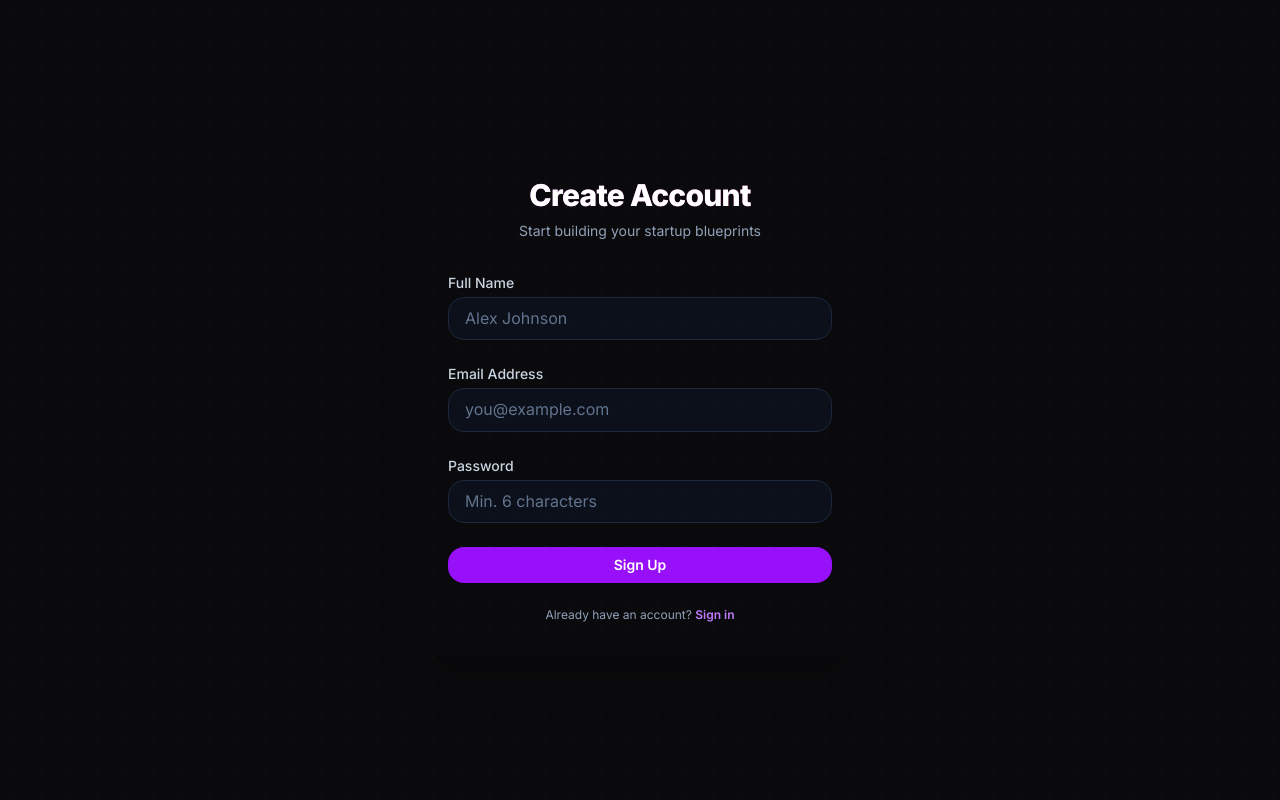
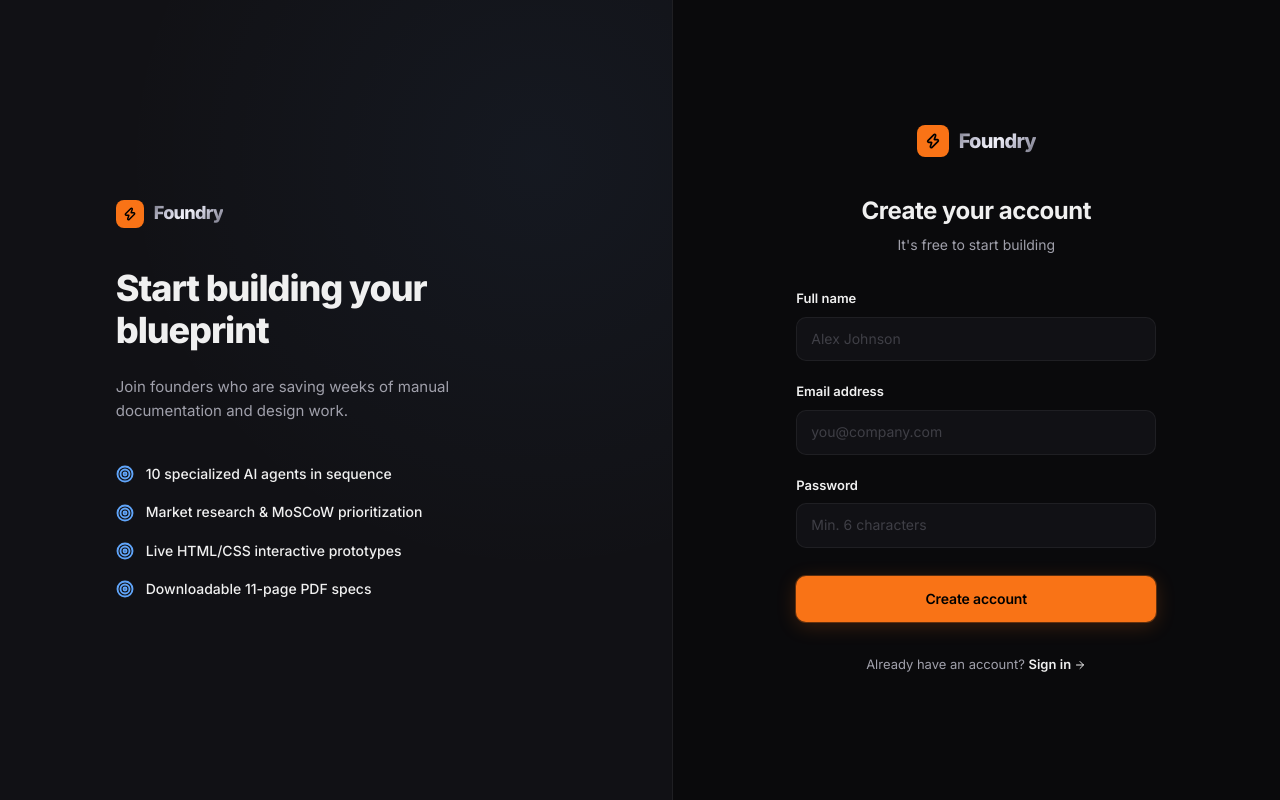
Before and after one commit to MouliSrivastava05/Foundry, a React (Vite) app in the folder frontend/: page /signup in a window 1280 px wide. Built offline with nearby package versions, Linux system fonts and the light colour scheme; no server answers; what @react-pdf/renderer would draw is missing.

Commit message:
Step 3: Auth pages redesign — split-screen layout with Precision Dark theme

```diff
--- a/frontend/src/pages/Login.tsx
+++ b/frontend/src/pages/Login.tsx
@@ -1,5 +1,6 @@
 import React, { useState } from 'react'
 import { useNavigate, Link } from 'react-router-dom'
+import { Zap, CheckCircle, ArrowRight } from 'lucide-react'
 import { useAuth } from '../store/AuthContext'
 
 export const Login: React.FC = () => {
@@ -32,85 +33,173 @@ export const Login: React.FC = () => {
   }
 
   return (
-    <div className="flex min-h-screen items-center justify-center px-4 py-12">
-      <div className="glass w-full max-w-md rounded-2xl p-8 shadow-2xl">
-        <div className="mb-8 text-center">
-          <h2 className="text-3xl font-extrabold tracking-tight text-white bg-clip-text bg-gradient-to-r from-purple-400 to-pink-500">
+    <div style={{ minHeight: '100vh', display: 'flex' }}>
+      {/* ── Left Side: Product Showcase ─────────────────────────────────── */}
+      <div style={{
+        flex: 1,
+        background: 'var(--bg-surface)',
+        borderRight: '1px solid var(--border)',
+        display: 'flex',
+        flexDirection: 'column',
+        justifyContent: 'center',
+        padding: '64px',
+        position: 'relative',
+        overflow: 'hidden'
+      }} className="hidden md:flex">
+
+        {/* Abstract pattern */}
+        <div style={{
+          position: 'absolute', top: 0, left: 0, right: 0, bottom: 0,
+          backgroundImage: 'radial-gradient(circle at 20% 80%, rgba(249, 115, 22, 0.05) 0%, transparent 50%)',
+          pointerEvents: 'none'
+        }} />
+
+        <div style={{ maxWidth: 440, margin: '0 auto', zIndex: 10 }}>
+          <div style={{ display: 'flex', alignItems: 'center', gap: 10, marginBottom: 40 }}>
+            <div style={{ width: 28, height: 28, borderRadius: 8, background: 'var(--accent)', display: 'flex', alignItems: 'center', justifyContent: 'center' }}>
+              <Zap size={14} color="#000" strokeWidth={2.5} />
+            </div>
+            <span className="text-gradient-silver" style={{ fontWeight: 800, fontSize: 18, letterSpacing: '-0.04em' }}>
               Foundry
+            </span>
+          </div>
+
+          <h2 style={{ fontSize: 'clamp(28px, 3vw, 36px)', fontWeight: 800, letterSpacing: '-0.03em', lineHeight: 1.15, marginBottom: 24 }}>
+            Sign in to your workspace
           </h2>
-          <p className="mt-2 text-sm text-slate-400">
-            Orchestrate multi-agent startup blueprints
+          <p style={{ fontSize: 15, color: 'var(--text-secondary)', lineHeight: 1.6, marginBottom: 40 }}>
+            Access your startup blueprints, orchestration pipelines, and live prototypes.
           </p>
+
+          <div style={{ display: 'flex', flexDirection: 'column', gap: 16 }}>
+            {[
+              'Resume interrupted agent pipelines',
+              'Download full PDF specs',
+              'Access live HTML/CSS UI previews',
+              'Manage your API keys securely'
+            ].map((feature, i) => (
+              <div key={i} className="animate-fade-up" style={{ display: 'flex', gap: 12, alignItems: 'center', animationDelay: `${i * 100}ms` }}>
+                <CheckCircle size={18} color="var(--accent)" strokeWidth={2.5} />
+                <span style={{ fontSize: 14, color: 'var(--text-primary)', fontWeight: 500 }}>{feature}</span>
+              </div>
+            ))}
+          </div>
+        </div>
+      </div>
+
+      {/* ── Right Side: Auth Form ───────────────────────────────────────── */}
+      <div style={{
+        flex: 1,
+        display: 'flex',
+        flexDirection: 'column',
+        justifyContent: 'center',
+        padding: '32px',
+        background: 'var(--bg-base)'
+      }}>
+        <div style={{ width: '100%', maxWidth: 360, margin: '0 auto' }}>
+
+          {/* Mobile Logo */}
+          <div className="md:hidden" style={{ display: 'flex', alignItems: 'center', gap: 10, marginBottom: 40, justifyContent: 'center' }}>
+            <div style={{ width: 32, height: 32, borderRadius: 8, background: 'var(--accent)', display: 'flex', alignItems: 'center', justifyContent: 'center' }}>
+              <Zap size={16} color="#000" strokeWidth={2.5} />
+            </div>
+            <span className="text-gradient-silver" style={{ fontWeight: 800, fontSize: 20, letterSpacing: '-0.04em' }}>
+              Foundry
+            </span>
+          </div>
+
+          <div style={{ marginBottom: 32, textAlign: 'center' }}>
+            <h1 style={{ fontSize: 24, fontWeight: 700, letterSpacing: '-0.02em', marginBottom: 8 }}>Welcome back</h1>
+            <p style={{ fontSize: 14, color: 'var(--text-secondary)' }}>Enter your credentials to continue</p>
           </div>
 
           {error && (
-          <div className="mb-4 rounded-lg bg-red-500/10 border border-red-500/20 p-3 text-sm text-red-400">
+            <div style={{
+              background: 'rgba(239, 68, 68, 0.1)',
+              border: '1px solid rgba(239, 68, 68, 0.2)',
+              color: '#EF4444',
+              padding: '12px 16px',
+              borderRadius: 'var(--radius)',
+              fontSize: 13,
+              fontWeight: 500,
+              marginBottom: 24
+            }}>
               {error}
             </div>
           )}
 
-        <form className="space-y-6" onSubmit={handleSubmit}>
+          <form onSubmit={handleSubmit} style={{ display: 'flex', flexDirection: 'column', gap: 20 }}>
             <div>
-            <label className="block text-sm font-medium text-slate-300">
-              Email Address
+              <label style={{ display: 'block', fontSize: 13, fontWeight: 600, color: 'var(--text-primary)', marginBottom: 8 }}>
+                Email address
               </label>
               <input
                 type="email"
                 required
                 value={email}
                 onChange={(e) => setEmail(e.target.value)}
-              className="mt-1 block w-full rounded-lg border border-slate-800 bg-slate-900/50 px-4 py-2 text-white placeholder-slate-500 focus:border-purple-500 focus:outline-none focus:ring-1 focus:ring-purple-500"
-              placeholder="you@example.com"
+                className="input"
+                placeholder="you@company.com"
+                style={{ background: 'var(--bg-surface)' }}
               />
             </div>
 
             <div>
-            <label className="block text-sm font-medium text-slate-300">
+              <div style={{ display: 'flex', justifyContent: 'space-between', alignItems: 'center', marginBottom: 8 }}>
+                <label style={{ fontSize: 13, fontWeight: 600, color: 'var(--text-primary)' }}>
                   Password
                 </label>
+                <a href="#" style={{ fontSize: 12, color: 'var(--text-secondary)', fontWeight: 500 }}>
+                  Forgot?
+                </a>
+              </div>
               <input
                 type="password"
                 required
                 value={password}
                 onChange={(e) => setPassword(e.target.value)}
-              className="mt-1 block w-full rounded-lg border border-slate-800 bg-slate-900/50 px-4 py-2 text-white placeholder-slate-500 focus:border-purple-500 focus:outline-none focus:ring-1 focus:ring-purple-500"
+                className="input"
                 placeholder="••••••••"
+                style={{ background: 'var(--bg-surface)' }}
               />
             </div>
 
             <button
               type="submit"
               disabled={loading}
-            className="flex w-full justify-center rounded-lg bg-purple-600 px-4 py-2 text-sm font-semibold text-white transition duration-200 hover:bg-purple-700 focus:outline-none focus:ring-2 focus:ring-purple-500 focus:ring-offset-2 disabled:bg-purple-800 disabled:opacity-50"
+              className="btn btn-primary"
+              style={{ width: '100%', marginTop: 8, padding: '12px', fontSize: 14 }}
             >
-            {loading ? 'Signing In...' : 'Sign In'}
+              {loading ? 'Signing in...' : 'Sign in'}
             </button>
           </form>
 
-        <div className="relative my-6">
-          <div className="absolute inset-0 flex items-center">
-            <div className="w-full border-t border-slate-800"></div>
-          </div>
-          <div className="relative flex justify-center text-xs uppercase">
-            <span className="bg-slate-950 px-2 text-slate-500">Or</span>
-          </div>
+          <div style={{ display: 'flex', alignItems: 'center', gap: 12, margin: '24px 0' }}>
+            <hr className="divider-metallic" style={{ flex: 1 }} />
+            <span style={{ fontSize: 11, fontWeight: 600, color: 'var(--text-tertiary)', textTransform: 'uppercase', letterSpacing: '0.05em' }}>
+              Or continue with
+            </span>
+            <hr className="divider-metallic" style={{ flex: 1 }} />
           </div>
 
           <button
             onClick={handleDemo}
-          className="flex w-full justify-center rounded-lg border border-purple-500/30 bg-purple-500/10 px-4 py-2 text-sm font-semibold text-purple-300 transition duration-200 hover:bg-purple-500/20 focus:outline-none"
+            className="btn btn-secondary"
+            style={{ width: '100%', padding: '12px', fontSize: 14 }}
           >
-          Try Demo Mode (Instant View)
+            Try Demo Mode
           </button>
 
-        <p className="mt-6 text-center text-xs text-slate-400">
-          New to Foundry?{' '}
-          <Link to="/signup" className="font-semibold text-purple-400 hover:text-purple-300">
-            Create an account
+          <p style={{ marginTop: 32, textAlign: 'center', fontSize: 13, color: 'var(--text-secondary)' }}>
+            Don't have an account?{' '}
+            <Link to="/signup" style={{ color: 'var(--text-primary)', fontWeight: 600 }}>
+              Sign up <ArrowRight size={12} style={{ display: 'inline', marginBottom: 2 }} />
             </Link>
           </p>
         </div>
       </div>
+    </div>
   )
 }
+
 export default Login
--- a/frontend/src/pages/Signup.tsx
+++ b/frontend/src/pages/Signup.tsx
@@ -1,5 +1,6 @@
 import React, { useState } from 'react'
 import { useNavigate, Link } from 'react-router-dom'
+import { Zap, Target, ArrowRight } from 'lucide-react'
 import { useAuth } from '../store/AuthContext'
 
 export const Signup: React.FC = () => {
@@ -28,54 +29,134 @@ export const Signup: React.FC = () => {
   }
 
   return (
-    <div className="flex min-h-screen items-center justify-center px-4 py-12">
-      <div className="glass w-full max-w-md rounded-2xl p-8 shadow-2xl">
-        <div className="mb-8 text-center">
-          <h2 className="text-3xl font-extrabold tracking-tight text-white bg-clip-text bg-gradient-to-r from-purple-400 to-pink-500">
-            Create Account
+    <div style={{ minHeight: '100vh', display: 'flex' }}>
+      {/* ── Left Side: Product Showcase ─────────────────────────────────── */}
+      <div style={{
+        flex: 1,
+        background: 'var(--bg-surface)',
+        borderRight: '1px solid var(--border)',
+        display: 'flex',
+        flexDirection: 'column',
+        justifyContent: 'center',
+        padding: '64px',
+        position: 'relative',
+        overflow: 'hidden'
+      }} className="hidden md:flex">
+
+        {/* Abstract pattern */}
+        <div style={{
+          position: 'absolute', top: 0, left: 0, right: 0, bottom: 0,
+          backgroundImage: 'radial-gradient(circle at 80% 20%, rgba(96, 165, 250, 0.05) 0%, transparent 50%)',
+          pointerEvents: 'none'
+        }} />
+
+        <div style={{ maxWidth: 440, margin: '0 auto', zIndex: 10 }}>
+          <div style={{ display: 'flex', alignItems: 'center', gap: 10, marginBottom: 40 }}>
+            <div style={{ width: 28, height: 28, borderRadius: 8, background: 'var(--accent)', display: 'flex', alignItems: 'center', justifyContent: 'center' }}>
+              <Zap size={14} color="#000" strokeWidth={2.5} />
+            </div>
+            <span className="text-gradient-silver" style={{ fontWeight: 800, fontSize: 18, letterSpacing: '-0.04em' }}>
+              Foundry
+            </span>
+          </div>
+
+          <h2 style={{ fontSize: 'clamp(28px, 3vw, 36px)', fontWeight: 800, letterSpacing: '-0.03em', lineHeight: 1.15, marginBottom: 24 }}>
+            Start building your blueprint
           </h2>
-          <p className="mt-2 text-sm text-slate-400">
-            Start building your startup blueprints
+          <p style={{ fontSize: 15, color: 'var(--text-secondary)', lineHeight: 1.6, marginBottom: 40 }}>
+            Join founders who are saving weeks of manual documentation and design work.
           </p>
+
+          <div style={{ display: 'flex', flexDirection: 'column', gap: 16 }}>
+            {[
+              '10 specialized AI agents in sequence',
+              'Market research & MoSCoW prioritization',
+              'Live HTML/CSS interactive prototypes',
+              'Downloadable 11-page PDF specs'
+            ].map((feature, i) => (
+              <div key={i} className="animate-fade-up" style={{ display: 'flex', gap: 12, alignItems: 'center', animationDelay: `${i * 100}ms` }}>
+                <Target size={18} color="var(--info)" strokeWidth={2.5} />
+                <span style={{ fontSize: 14, color: 'var(--text-primary)', fontWeight: 500 }}>{feature}</span>
+              </div>
+            ))}
+          </div>
+        </div>
+      </div>
+
+      {/* ── Right Side: Auth Form ───────────────────────────────────────── */}
+      <div style={{
+        flex: 1,
+        display: 'flex',
+        flexDirection: 'column',
+        justifyContent: 'center',
+        padding: '32px',
+        background: 'var(--bg-base)'
+      }}>
+        <div style={{ width: '100%', maxWidth: 360, margin: '0 auto' }}>
+
+          {/* Mobile Logo */}
+          <div className="md:hidden" style={{ display: 'flex', alignItems: 'center', gap: 10, marginBottom: 40, justifyContent: 'center' }}>
+            <div style={{ width: 32, height: 32, borderRadius: 8, background: 'var(--accent)', display: 'flex', alignItems: 'center', justifyContent: 'center' }}>
+              <Zap size={16} color="#000" strokeWidth={2.5} />
+            </div>
+            <span className="text-gradient-silver" style={{ fontWeight: 800, fontSize: 20, letterSpacing: '-0.04em' }}>
+              Foundry
+            </span>
+          </div>
+
+          <div style={{ marginBottom: 32, textAlign: 'center' }}>
+            <h1 style={{ fontSize: 24, fontWeight: 700, letterSpacing: '-0.02em', marginBottom: 8 }}>Create your account</h1>
+            <p style={{ fontSize: 14, color: 'var(--text-secondary)' }}>It's free to start building</p>
           </div>
 
           {error && (
-          <div className="mb-4 rounded-lg bg-red-500/10 border border-red-500/20 p-3 text-sm text-red-400">
+            <div style={{
+              background: 'rgba(239, 68, 68, 0.1)',
+              border: '1px solid rgba(239, 68, 68, 0.2)',
+              color: '#EF4444',
+              padding: '12px 16px',
+              borderRadius: 'var(--radius)',
+              fontSize: 13,
+              fontWeight: 500,
+              marginBottom: 24
+            }}>
               {error}
             </div>
           )}
 
-        <form className="space-y-6" onSubmit={handleSubmit}>
+          <form onSubmit={handleSubmit} style={{ display: 'flex', flexDirection: 'column', gap: 20 }}>
             <div>
-            <label className="block text-sm font-medium text-slate-300">
-              Full Name
+              <label style={{ display: 'block', fontSize: 13, fontWeight: 600, color: 'var(--text-primary)', marginBottom: 8 }}>
+                Full name
               </label>
               <input
                 type="text"
                 required
                 value={name}
                 onChange={(e) => setName(e.target.value)}
-              className="mt-1 block w-full rounded-lg border border-slate-800 bg-slate-900/50 px-4 py-2 text-white placeholder-slate-500 focus:border-purple-500 focus:outline-none focus:ring-1 focus:ring-purple-500"
+                className="input"
                 placeholder="Alex Johnson"
+                style={{ background: 'var(--bg-surface)' }}
               />
             </div>
 
             <div>
-            <label className="block text-sm font-medium text-slate-300">
-              Email Address
+              <label style={{ display: 'block', fontSize: 13, fontWeight: 600, color: 'var(--text-primary)', marginBottom: 8 }}>
+                Email address
               </label>
               <input
                 type="email"
                 required
                 value={email}
                 onChange={(e) => setEmail(e.target.value)}
-              className="mt-1 block w-full rounded-lg border border-slate-800 bg-slate-900/50 px-4 py-2 text-white placeholder-slate-500 focus:border-purple-500 focus:outline-none focus:ring-1 focus:ring-purple-500"
-              placeholder="you@example.com"
+                className="input"
+                placeholder="you@company.com"
+                style={{ background: 'var(--bg-surface)' }}
               />
             </div>
 
             <div>
-            <label className="block text-sm font-medium text-slate-300">
+              <label style={{ display: 'block', fontSize: 13, fontWeight: 600, color: 'var(--text-primary)', marginBottom: 8 }}>
                 Password
               </label>
               <input
@@ -83,28 +164,32 @@ export const Signup: React.FC = () => {
                 required
                 value={password}
                 onChange={(e) => setPassword(e.target.value)}
-              className="mt-1 block w-full rounded-lg border border-slate-800 bg-slate-900/50 px-4 py-2 text-white placeholder-slate-500 focus:border-purple-500 focus:outline-none focus:ring-1 focus:ring-purple-500"
+                className="input"
                 placeholder="Min. 6 characters"
+                style={{ background: 'var(--bg-surface)' }}
               />
             </div>
 
             <button
               type="submit"
               disabled={loading}
-            className="flex w-full justify-center rounded-lg bg-purple-600 px-4 py-2 text-sm font-semibold text-white transition duration-200 hover:bg-purple-700 focus:outline-none focus:ring-2 focus:ring-purple-500 focus:ring-offset-2 disabled:bg-purple-800 disabled:opacity-50"
+              className="btn btn-primary"
+              style={{ width: '100%', marginTop: 8, padding: '12px', fontSize: 14 }}
             >
-            {loading ? 'Creating Account...' : 'Sign Up'}
+              {loading ? 'Creating account...' : 'Create account'}
             </button>
           </form>
 
-        <p className="mt-6 text-center text-xs text-slate-400">
+          <p style={{ marginTop: 32, textAlign: 'center', fontSize: 13, color: 'var(--text-secondary)' }}>
             Already have an account?{' '}
-          <Link to="/login" className="font-semibold text-purple-400 hover:text-purple-300">
-            Sign in
+            <Link to="/login" style={{ color: 'var(--text-primary)', fontWeight: 600 }}>
+              Sign in <ArrowRight size={12} style={{ display: 'inline', marginBottom: 2 }} />
             </Link>
           </p>
         </div>
       </div>
+    </div>
   )
 }
+
 export default Signup
```
Lines whose indentation alone changed are shown as unchanged.
